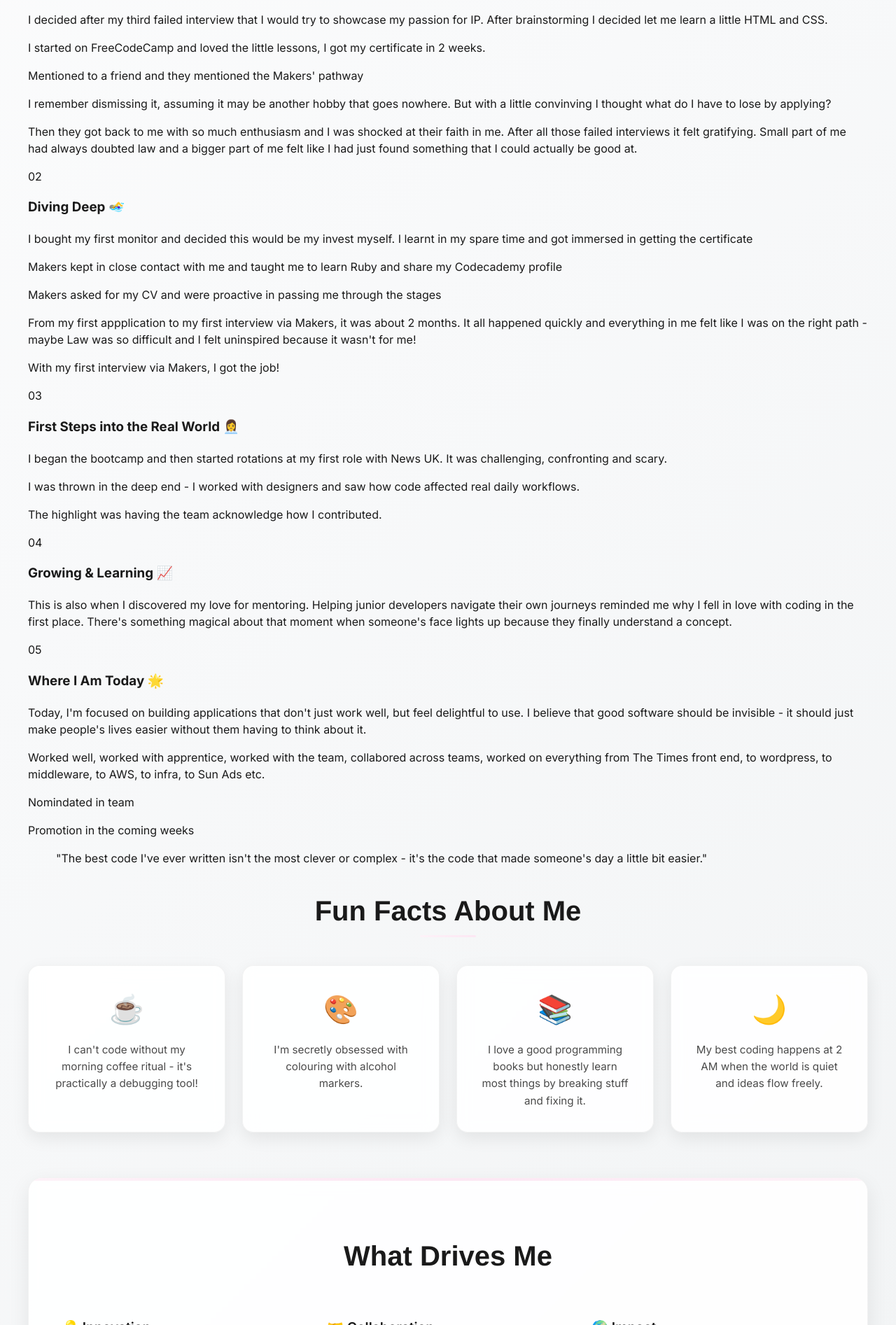
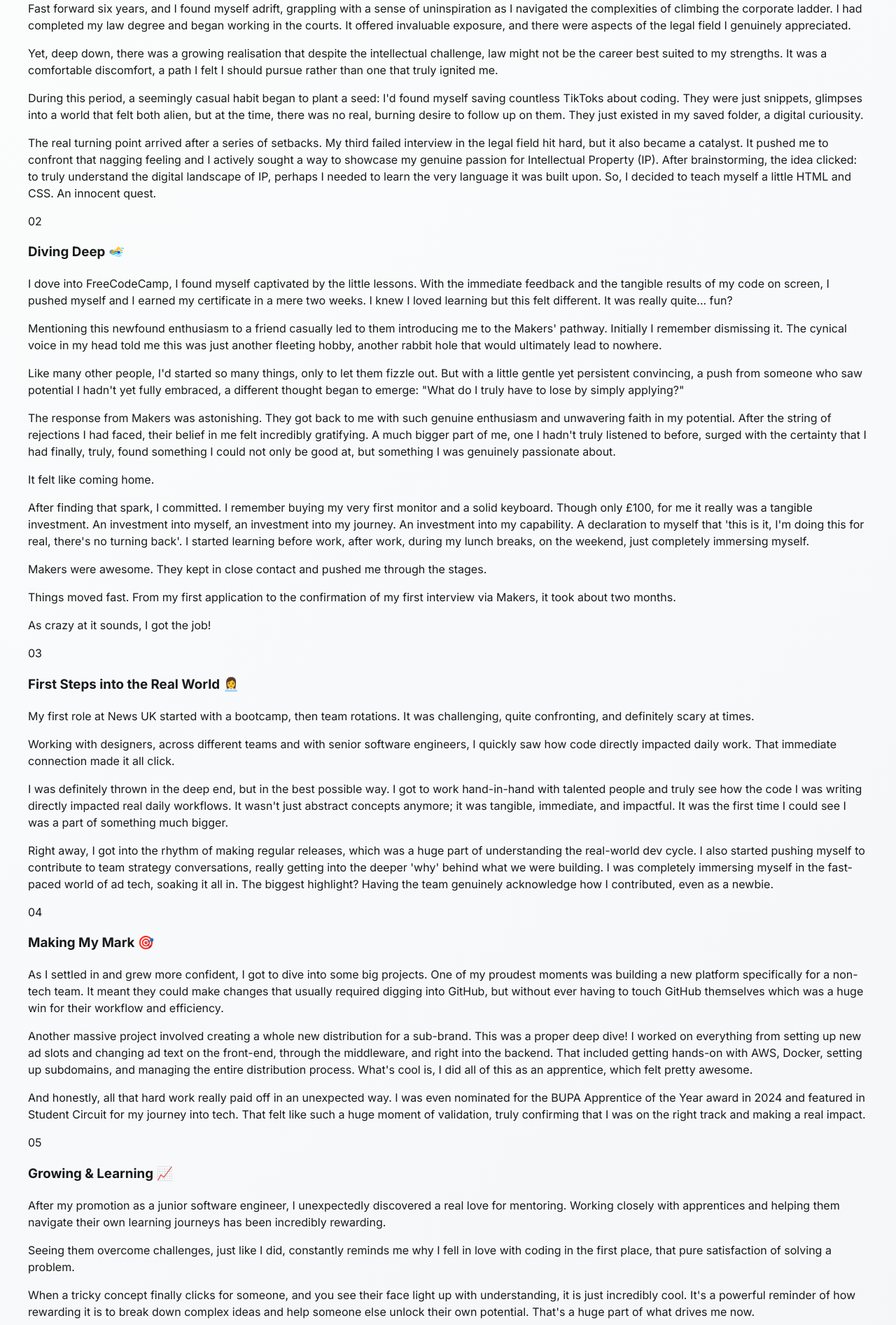
Before and after one commit to stephaniesomade/portfolio-showcase, a React (Vite) app: page /aboutme in a window 1280 px wide. Shown: the part 1887-3780 px from the top of the page at 70% size. Built offline with nearby package versions, Linux system fonts and the light colour scheme.

Commit message:
(feat): Add about me

```diff
--- a/src/pages/AboutMe.tsx
+++ b/src/pages/AboutMe.tsx
@@ -84,13 +84,11 @@ export default function AboutMe() {
               </div>
               <div className="chapter-content">
                 <h3>The Spark ⚡</h3>
-                <p>It actually began in secondary school - didn't do Computing GCSE because it was just boys - felt discouraged.</p>
-                <p>Fast forward 6 years, I felt uninspired trying to get into law. I worked in the courts, I liked the exposure but felt like potentially law wasn't best suited for me. I had seen a few TikToks about coding and saved them but had no real desire to follow back on it.</p>
-                <p>I decided after my third failed interview that I would try to showcase my passion for IP. After brainstorming I decided let me learn a little HTML and CSS.</p>
-                <p>I started on FreeCodeCamp and loved the little lessons, I got my certificate in 2 weeks.</p>
-                <p>Mentioned to a friend and they mentioned the Makers' pathway </p>
-                <p>I remember dismissing it, assuming it may be another hobby that goes nowhere. But with a little convinving I thought what do I have to lose by applying?</p>
-                <p>Then they got back to me with so much enthusiasm and I was shocked at their faith in me. After all those failed interviews it felt gratifying. Small part of me had always doubted law and a bigger part of me felt like I had just found something that I could actually be good at.</p>
+                <p>It's funny how paths diverge. My journey into the world of tech didn't begin with a childhood fascination or a clear career goal. It started with a quiet discouragement in secondary school. I distinctly remember sidestepping the Computing GCSE, largely because it felt like an overwhelmingly male-dominated space. That is a decision that, looking back, was a missed opportunity born from societal pressures rather than genuine disinterest.</p>
+                <p>Fast forward six years, and I found myself adrift, grappling with a sense of uninspiration as I navigated the complexities of climbing the corporate ladder. I had completed my law degree and began working in the courts. It offered invaluable exposure, and there were aspects of the legal field I genuinely appreciated.</p>
+                <p>Yet, deep down, there was a growing realisation that despite the intellectual challenge, law might not be the career best suited to my strengths. It was a comfortable discomfort, a path I felt I should pursue rather than one that truly ignited me.</p>
+                <p>During this period, a seemingly casual habit began to plant a seed: I'd found myself saving countless TikToks about coding. They were just snippets, glimpses into a world that felt both alien, but at the time, there was no real, burning desire to follow up on them. They just existed in my saved folder, a digital curiousity.</p>
+                <p>The real turning point arrived after a series of setbacks. My third failed interview in the legal field hit hard, but it also became a catalyst. It pushed me to confront that nagging feeling and I actively sought a way to showcase my genuine passion for Intellectual Property (IP). After brainstorming, the idea clicked: to truly understand the digital landscape of IP, perhaps I needed to learn the very language it was built upon. So, I decided to teach myself a little HTML and CSS. An innocent quest.</p>
               </div>
             </div>
 
@@ -101,11 +99,16 @@ export default function AboutMe() {
               </div>
               <div className="chapter-content">
                 <h3>Diving Deep 🏊‍♀️</h3>
-                <p>I bought my first monitor and decided this would be my invest myself. I learnt in my spare time and got immersed in getting the certificate</p>
-                <p>Makers kept in close contact with me and taught me to learn Ruby and share my Codecademy profile</p>
-                <p>Makers asked for my CV and were proactive in passing me through the stages</p>
-                <p>From my first appplication to my first interview via Makers, it was about 2 months. It all happened quickly and everything in me felt like I was on the right path - maybe Law was so difficult and I felt uninspired because it wasn't for me!</p>
-                <p>With my first interview via Makers, I got the job!</p>
+                <p>I dove into FreeCodeCamp, I found myself captivated by the little lessons. With the immediate feedback and the tangible results of my code on screen, I pushed myself and I earned my certificate in a mere two weeks. I knew I loved learning but this felt different. It was really quite... fun?</p>
+                <p>Mentioning this newfound enthusiasm to a friend casually led to them introducing me to the Makers' pathway. Initially I remember dismissing it. The cynical voice in my head told me this was just another fleeting hobby, another rabbit hole that would ultimately lead to nowhere.</p>
+                <p>Like many other people, I'd started so many things, only to let them fizzle out. But with a little gentle yet persistent convincing, a push from someone who saw potential I hadn't yet fully embraced, a different thought began to emerge: "What do I truly have to lose by simply applying?"</p>
+                <p>The response from Makers was astonishing. They got back to me with such genuine enthusiasm and unwavering faith in my potential. After the string of rejections I had faced, their belief in me felt incredibly gratifying. A much bigger part of me, one I hadn't truly listened to before, surged with the certainty that I had finally, truly, found something I could not only be good at, but something I was genuinely passionate about.</p>
+                <p>It felt like coming home.</p>
+                <p>After finding that spark, I committed. I remember buying my very first monitor and a solid keyboard. Though only £100, for me it really was a tangible investment. An investment into myself, an investment into my journey. An investment into my capability. A declaration to myself that 'this is it, I'm doing this for real, there's no turning back'. I started learning before work, after work, during my lunch breaks, on the weekend, just completely immersing myself.</p>
+                <p>Makers were awesome. They kept in close contact and pushed me through the stages.</p>
+                <p>Things moved fast. From my first application to the confirmation of my first interview via Makers, it took about two months.
+                </p>
+                <p>As crazy at it sounds, I got the job!</p>
               </div>
             </div>
 
@@ -116,9 +119,10 @@ export default function AboutMe() {
               </div>
               <div className="chapter-content">
                 <h3>First Steps into the Real World 👩‍💼</h3>
-                <p>I began the bootcamp and then started rotations at my first role with News UK. It was challenging, confronting and scary.</p>
-                <p>I was thrown in the deep end - I worked with designers and saw how code affected real daily workflows.</p>
-                <p>The highlight was having the team acknowledge how I contributed.</p>
+                <p>My first role at News UK started with a bootcamp, then team rotations. It was challenging, quite confronting, and definitely scary at times.</p>
+                <p>Working with designers, across different teams and with senior software engineers, I quickly saw how code directly impacted daily work. That immediate connection made it all click. </p>
+                <p>I was definitely thrown in the deep end, but in the best possible way. I got to work hand-in-hand with talented people and truly see how the code I was writing directly impacted real daily workflows. It wasn't just abstract concepts anymore; it was tangible, immediate, and impactful. It was the first time I could see I was a part of something much bigger.</p>
+                <p>Right away, I got into the rhythm of making regular releases, which was a huge part of understanding the real-world dev cycle. I also started pushing myself to contribute to team strategy conversations, really getting into the deeper 'why' behind what we were building. I was completely immersing myself in the fast-paced world of ad tech, soaking it all in. The biggest highlight? Having the team genuinely acknowledge how I contributed, even as a newbie.</p>
               </div>
             </div>
 
@@ -128,8 +132,25 @@ export default function AboutMe() {
                 <div className="chapter-line"></div>
               </div>
               <div className="chapter-content">
+                <h3>Making My Mark 🎯</h3>
+                <p>As I settled in and grew more confident, I got to dive into some big projects. One of my proudest moments was building a new platform specifically for a non-tech team. It meant they could make changes that usually required digging into GitHub, but without ever having to touch GitHub themselves which was a huge win for their workflow and efficiency.</p>
+                <p>Another massive project involved creating a whole new distribution for a sub-brand. This was a proper deep dive! I worked on everything from setting up new ad slots and changing ad text on the front-end, through the middleware, and right into the backend. That included getting hands-on with AWS, Docker, setting up subdomains, and managing the entire distribution process. What's cool is, I did all of this as an apprentice, which felt pretty awesome.</p>
+                <p>And honestly, all that hard work really paid off in an unexpected way. I was even nominated for the BUPA Apprentice of the Year award in 2024 and featured in Student Circuit for my journey into tech. That felt like such a huge moment of validation, truly confirming that I was on the right track and making a real impact.</p>
+              </div>
+            </div>
+
+
+
+            <div className="journey-chapter">
+              <div className="chapter-marker">
+                <span className="chapter-number">05</span>
+                <div className="chapter-line"></div>
+              </div>
+              <div className="chapter-content">
                 <h3>Growing & Learning 📈</h3>
-                <p>This is also when I discovered my love for mentoring. Helping junior developers navigate their own journeys reminded me why I fell in love with coding in the first place. There's something magical about that moment when someone's face lights up because they finally understand a concept.</p>
+                <p>After my promotion as a junior software engineer, I unexpectedly discovered a real love for mentoring. Working closely with apprentices and helping them navigate their own learning journeys has been incredibly rewarding.</p>
+                <p>Seeing them overcome challenges, just like I did, constantly reminds me why I fell in love with coding in the first place, that pure satisfaction of solving a problem.</p>
+                <p>When a tricky concept finally clicks for someone, and you see their face light up with understanding, it is just incredibly cool. It's a powerful reminder of how rewarding it is to break down complex ideas and help someone else unlock their own potential. That's a huge part of what drives me now.</p>
               </div>
             </div>
 
@@ -140,13 +161,17 @@ export default function AboutMe() {
               </div>
               <div className="chapter-content">
                 <h3>Where I Am Today 🌟</h3>
+                <p>Looking back at where I started, it's wild to think how far I've come. Today, I'm fully immersed as a Junior Full-stack Software Engineer with a promotion pending. That initial spark, the frustration with law, the 'aha!' moments with code. It all led me here.</p>
                 <p>Today, I'm focused on building applications that don't just work well, but feel delightful to use. I believe that good software should be invisible - it should just make people's lives easier without them having to think about it.</p>
-                <p>Worked well, worked with apprentice, worked with the team, collabored across teams, worked on everything from The Times front end, to wordpress, to middleware, to AWS, to infra, to Sun Ads etc.  </p>
-                <p>Nomindated in team </p>
-                <p>Promotion in the coming weeks </p>
+                <p>I contribute to production-ready code that directly impacts revenue. My role spans both frontend and backend development (Prebid, bidding, etc) that gets injected into high-traffic news sites such as The Sun and The Times. I am trusted to independently deliver work, review code, and collaborate cross-functionally with stakeholders.</p>
+                <p>I've been able to contribute to the team in a number of ways. For example I have optimised JavaScript to reduce main thread blocking, leading to a reduction of 1850ms in load time. Additionally I have rolled out a Lambda-based dynamic floor pricing system, integrating it into the ad stack and collaborating cross-functionally with product and QA teams.</p>
+                <p>I helped delivered end to end the transition to cookie-less tracking alternatives for key advertising partners, ensuring full GDPR compliance and maintaining data accuracy during the shift.</p>
+                <p>Internally, I have been nominated twice for company-wide recognition: Rising Star of the Year 2025 and Team Member of the Year 2025.</p>
+                <p>Alongside technical growth, I have been deeply involved in culture and inclusion initiatives. I completed the DEI co-mentoring programme in partnership with Sopra Steria. It is a cross-industry mentoring scheme designed to foster equity and mutual learning across underrepresented groups in tech. This programme was extremely important to me as it directly connects my passion for technology with my commitment to building a more diverse and welcoming industry for everyone.</p>
+                <p>I'm constantly eager to learn new tech, explore different ways to solve problems, and contribute to projects that have a real impact. And of course, that passion for helping others, especially new developers, is something I'll always carry forward. My journey has shown me how powerful it is to find what you're truly good at and what truly excites you. I'm just excited to see what's next and keep building.</p>
                 <div className="journey-quote">
                   <blockquote>
-                    "The best code I've ever written isn't the most clever or complex - it's the code that made someone's day a little bit easier."
+                    "The best code I've ever written isn't the most clever or complex - it's the code that made someone's day a little bit easier. Honestly, the journey of making that happen is the most rewarding part."
                   </blockquote>
                 </div>
               </div>
@@ -164,7 +189,7 @@ export default function AboutMe() {
           </div>
           <div className="fact-card">
             <div className="fact-emoji">🎨</div>
-            <p>I'm secretly obsessed with colouring with alcohol markers.</p>
+            <p>I'm secretly obsessed with colouring with alcohol markers. The only thing that keep me sane outside of gym and code.</p>
           </div>
           <div className="fact-card">
             <div className="fact-emoji">📚</div>
@@ -182,11 +207,11 @@ export default function AboutMe() {
         <div className="values-content">
           <div className="value-item">
             <h4>💡 Innovation</h4>
-            <p>I believe in pushing boundaries and finding creative solutions to complex problems. No such thing as no!</p>
+            <p>I believe in pushing boundaries and finding creative solutions to complex problems. There is no such thing as no!</p>
           </div>
           <div className="value-item">
             <h4>🤝 Collaboration</h4>
-            <p>The best projects happen when diverse minds come together to build something amazing.</p>
+            <p>The best projects happen when diverse minds come together to build something amazing. It feels like art.</p>
           </div>
           <div className="value-item">
             <h4>🌍 Impact</h4>
@@ -196,11 +221,10 @@ export default function AboutMe() {
       </div>
 
       <div className="cta-section">
-        <h2>Let's Create Something Beautiful Together!</h2>
         <p>I'm always excited to collaborate on projects that challenge me and make a difference.</p>
         <div className="cta-buttons">
-        <button className="about-btn primary" onClick={contact}>Get in Touch</button>
-        <button className="about-btn secondary" onClick={projects}>See my work</button>
+          <button className="about-btn primary" onClick={contact}>Get in Touch</button>
+          <button className="about-btn secondary" onClick={projects}>See my work</button>
         </div>
       </div>
     </div>
```
